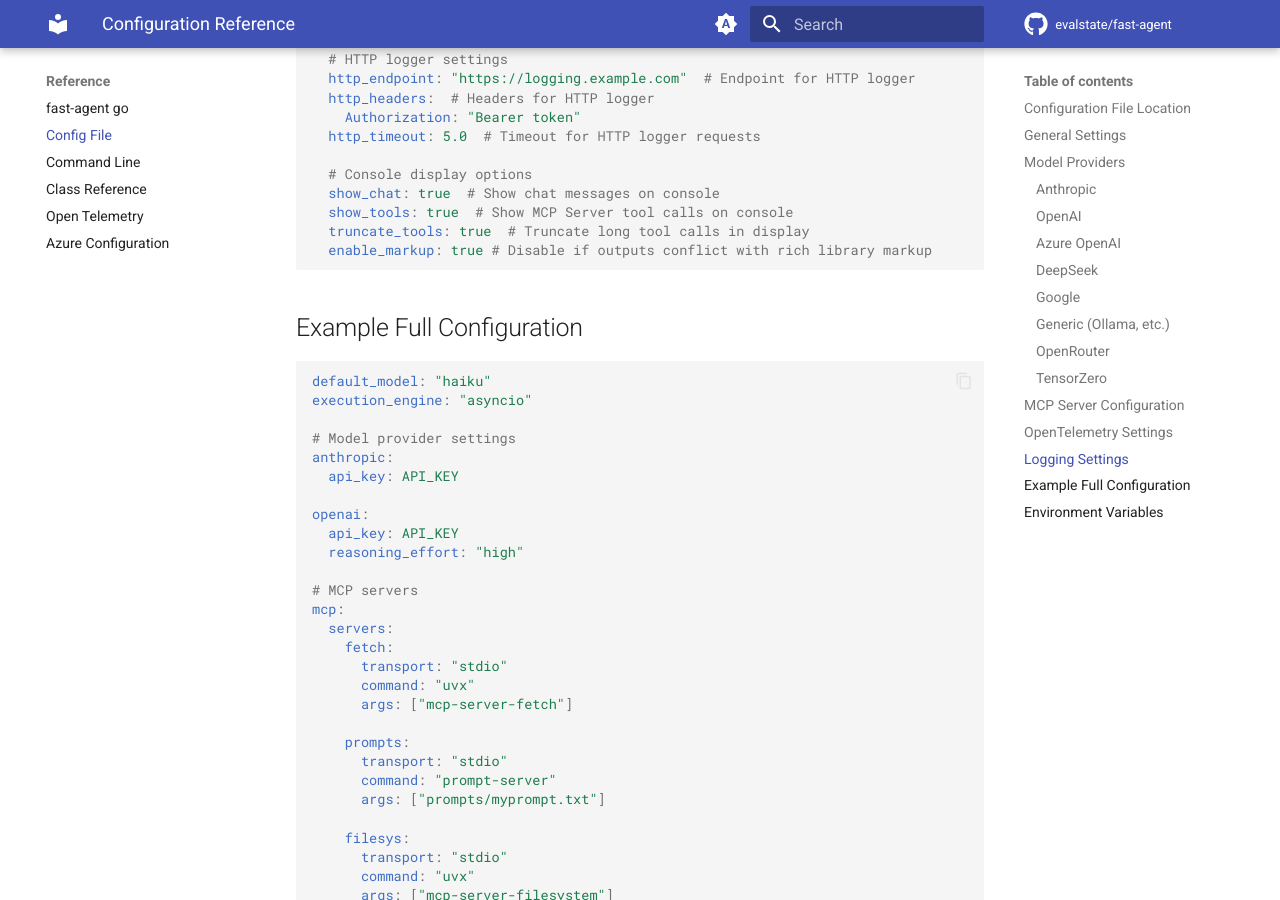
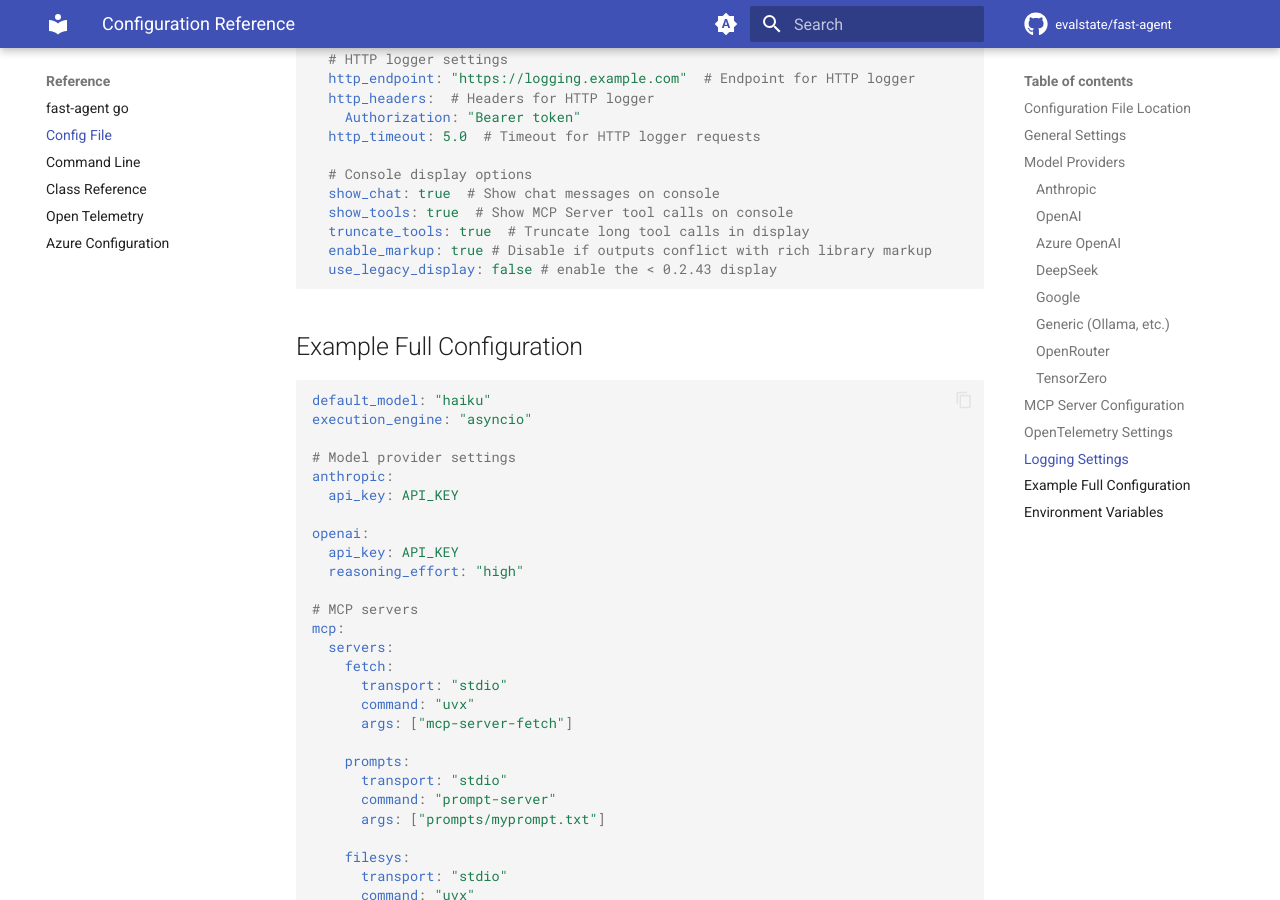
Before and after one commit to evalstate/fast-agent-docs, an MkDocs documentation site: the page built from docs/ref/config_file.md, in a window 1280 px wide and 900 px high, scrolled down 4229 px. Built offline with MkDocs 1.6.1 and Material for MkDocs 9.7.7, drawn with Linux system fonts in a browser that asks for light colours; comment, search, counter and statistics services are not loaded.

Commit message:
add legacy display option to config file

````diff
--- a/docs/ref/config_file.md
+++ b/docs/ref/config_file.md
@@ -206,6 +206,7 @@ logger:
   show_tools: true  # Show MCP Server tool calls on console
   truncate_tools: true  # Truncate long tool calls in display
   enable_markup: true # Disable if outputs conflict with rich library markup
+  use_legacy_display: false # enable the < 0.2.43 display
 ```
 
 ## Example Full Configuration
````
